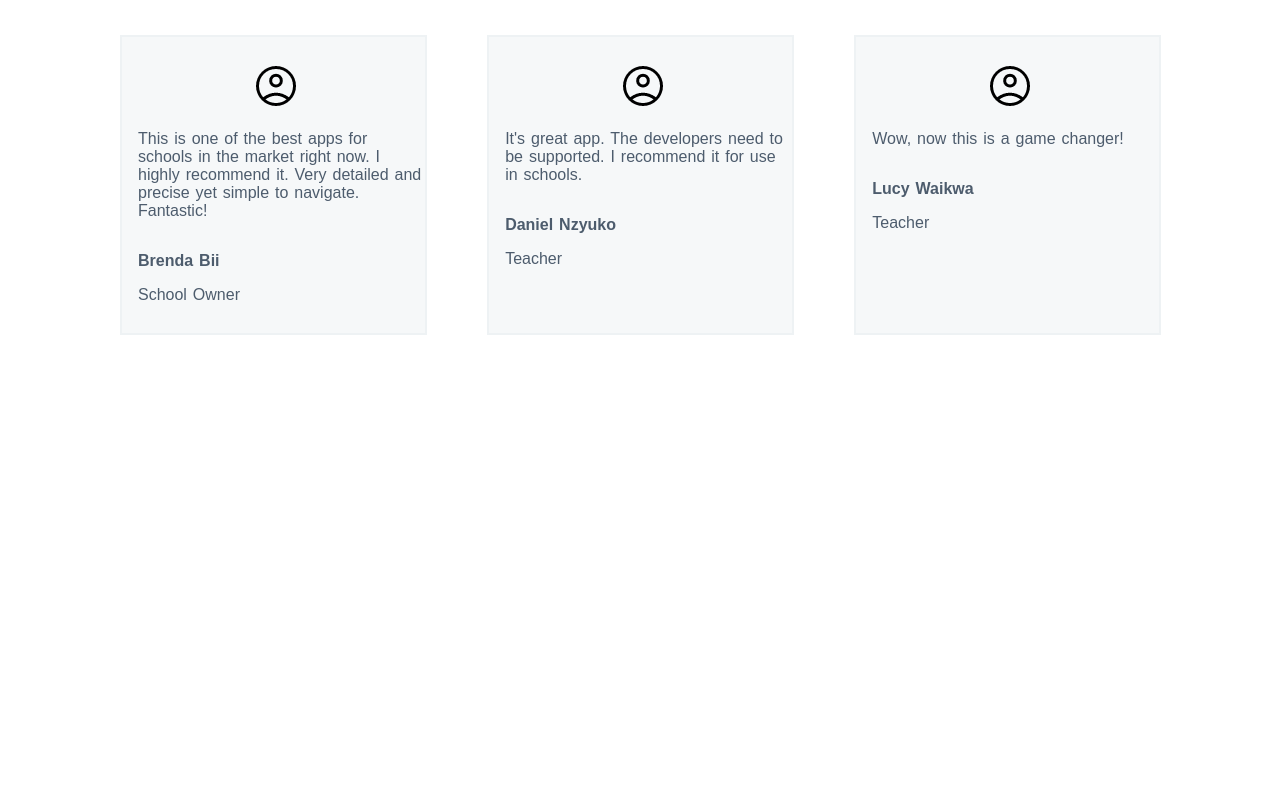
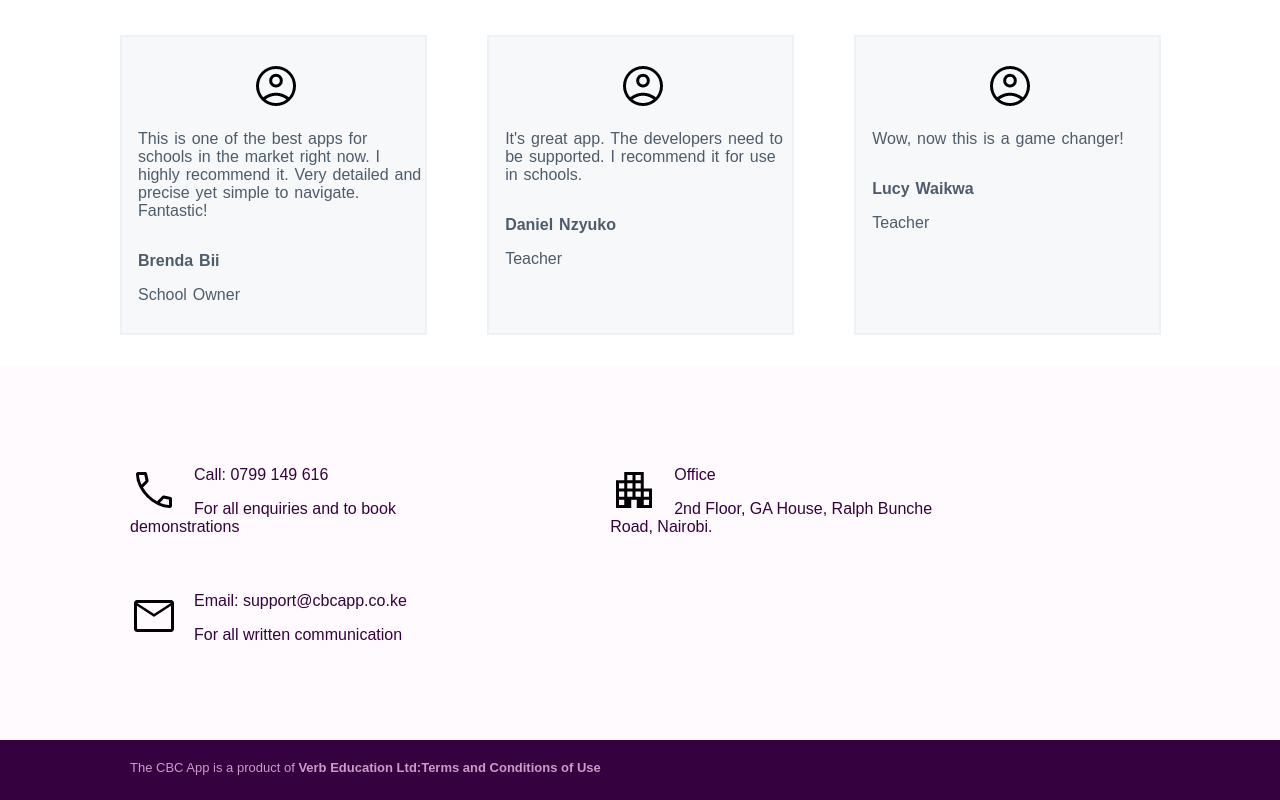
Before and after one commit to BMuchanga/CBCApp-Website, a plain HTML site: page index.html in a window 1280 px wide. Shown: the part 3970-4770 px from the top of the page. Before the commit the page ends 4336 px from the top, so only its background shows below. Drawn offline with Linux system fonts and the light colour scheme.

Commit message:
implementing contacts and footer  website sections

```diff
--- a/index.html
+++ b/index.html
@@ -101,6 +101,30 @@
 
     </div>
 
+    <div class="social">
+        <div class="call">
+            <img  src="images/call_FILL0_wght400_GRAD0_opsz48.png" class="spics">
+            <p class="psocial">Call: 0799 149 616</p>
+            <p class="psocial">For all enquiries and to book demonstrations</p>
+        </div>
+        <div class="office">
+            <img src="images/apartment_FILL0_wght400_GRAD0_opsz48.png" class="spics">
+            <p class="psocial">Office</p>
+            <p class="psocial">2nd Floor, GA House, Ralph Bunche Road, Nairobi.</p>
+        </div>
+        <div class="email">
+            <img src="images/mail_FILL0_wght400_GRAD0_opsz48.png" class="spics">
+            <p class="psocial">Email: support@cbcapp.co.ke</p>
+            <p class="psocial">For all written communication</p>
+        </div>
+
+    </div>
+
+    <footer>
+        <p id="pfooter">The CBC App is a product of <span style="font-weight:bold">Verb Education Ltd:Terms and Conditions of Use</span></p>
+    </footer>
+
+
 
 
 </body>
--- a/styles/index.css
+++ b/styles/index.css
@@ -232,3 +232,39 @@ a:active{
     margin-left:16px;
     padding-bottom:32px;
 }
+.social{
+    background-color: rgba(255,206,236,0.1);
+    overflow:auto;
+    color:#36013f;
+}
+.spics{
+    float:left;
+    padding-right:16px;
+}
+.call,.office{
+    display:inline-block;
+    padding:30px;
+}
+.email{
+    padding-left:130px;
+    padding-bottom:80px;
+}
+.call{
+    padding-top:100px;
+    padding-bottom:40px;
+    padding-left:130px;
+    padding-right:130px;
+}
+.psocial{
+    padding-bottom:16px;
+}
+footer{
+    background-color:#36013f;
+}
+#pfooter{
+    padding-top:20px;
+    padding-bottom:25px;
+    padding-left:130px;
+    color:#cc9bc6;
+    font-size:13px;
+}
```
Also changed, not shown: images/apartment_FILL0_wght400_GRAD0_opsz48.png (added), images/call_FILL0_wght400_GRAD0_opsz48.png (added), images/instagram.svg (added), images/mail_FILL0_wght400_GRAD0_opsz48.png (added).
